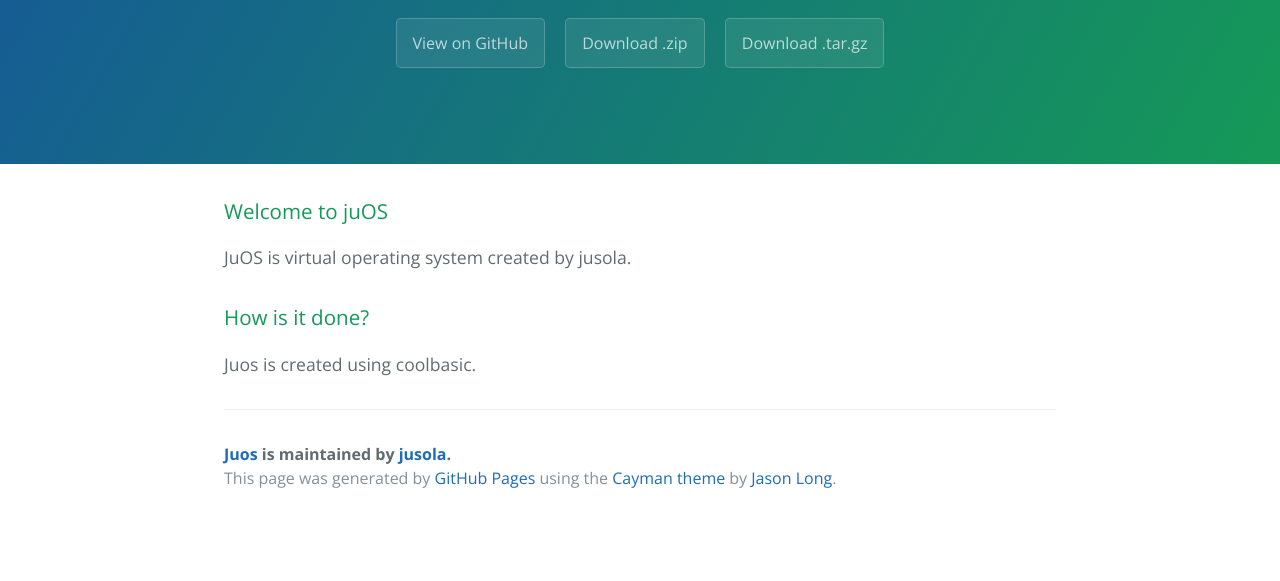
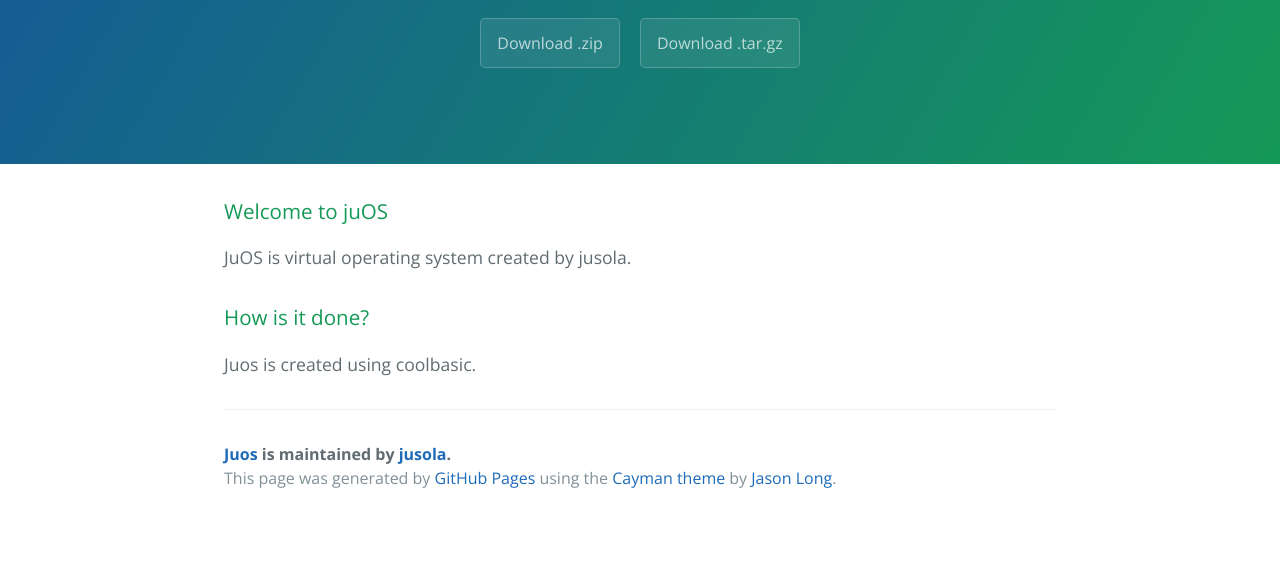
Before and after one commit to dangthinguyen/JuOS, a plain HTML site: page index.html in a window 1280 px wide. Shown: the part 219-800 px from the top of the page. Drawn offline with nearby package versions, Linux system fonts and the light colour scheme.

Commit message:
Update index.html

```diff
--- a/index.html
+++ b/index.html
@@ -13,7 +13,6 @@
     <section class="page-header">
       <h1 class="project-name">Juos</h1>
       <h2 class="project-tagline">JuOS</h2>
-      <a href="https://github.com/jusola/JuOS" class="btn">View on GitHub</a>
       <a href="https://github.com/jusola/JuOS/zipball/master" class="btn">Download .zip</a>
       <a href="https://github.com/jusola/JuOS/tarball/master" class="btn">Download .tar.gz</a>
     </section>
```
